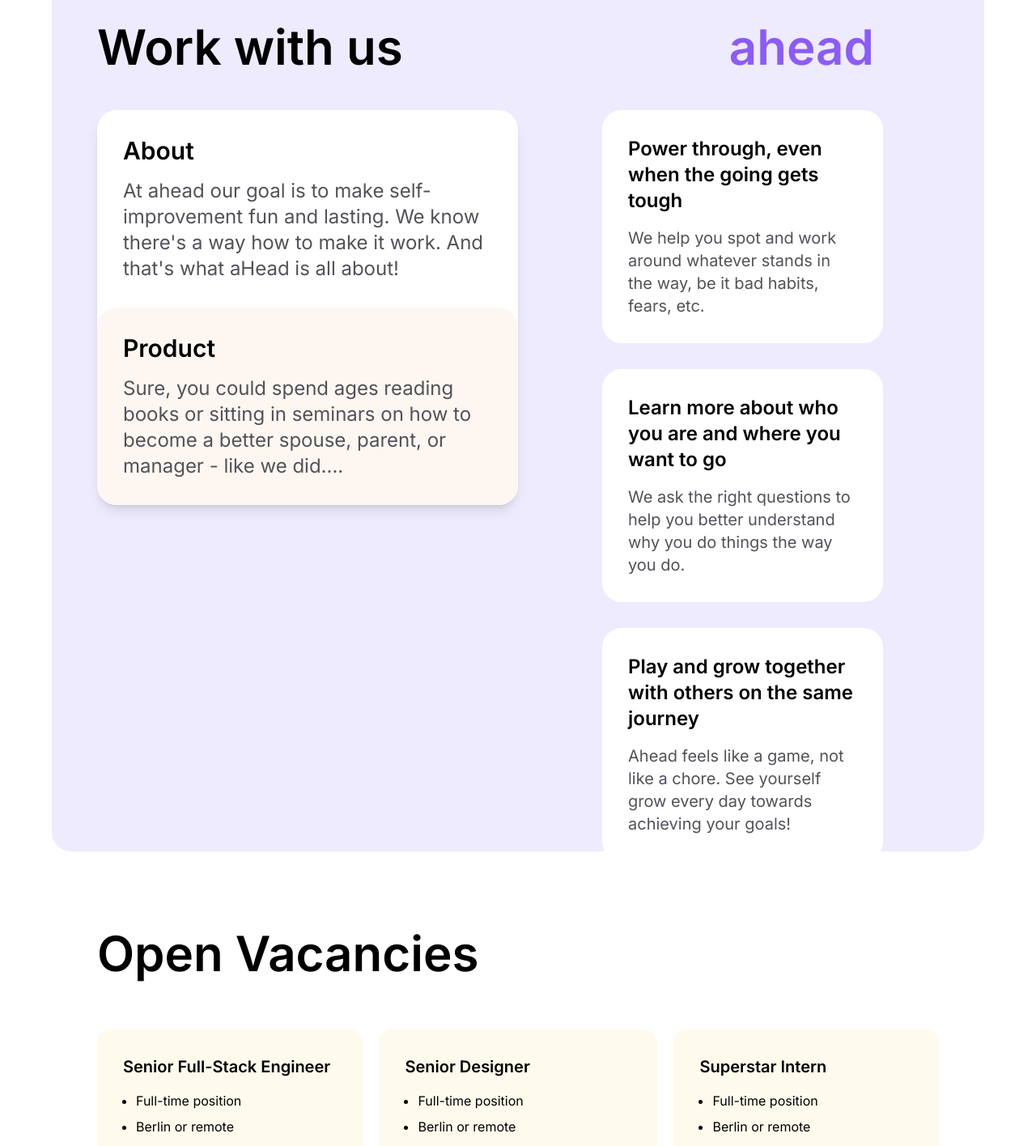
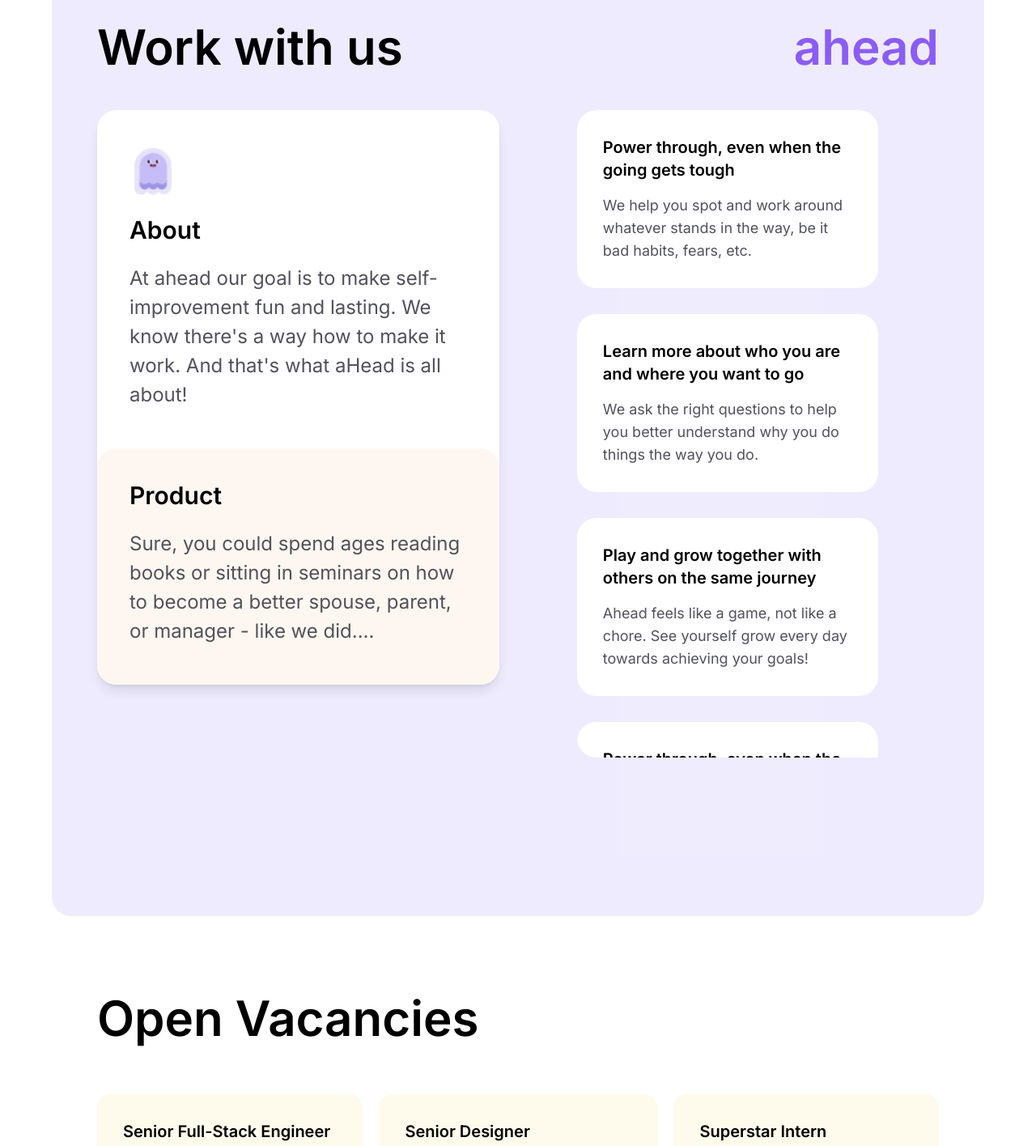
Before and after one commit to niladrix719/AHead-UI, a Next.js app: page / in a window 1280 px wide. Shown: the part 5800-7216 px from the top of the page at 81% size. Built offline with nearby package versions, Linux system fonts and the light colour scheme.

Commit message:
added scroll and animation to work with us section

```diff
--- a/app/components/openVacancies.tsx
+++ b/app/components/openVacancies.tsx
@@ -48,7 +48,7 @@
      .to(ref.current, { duration: 0.35, height: '12.5rem' });
 
     // gsap.to(btnRef.current, { duration: 0.25, scale: 0.3, delay: 0.25, ease: 'power4' });
-    gsap.to(btnRef.current, { duration: 0, scale: 1 });
+    // gsap.to(btnRef.current, { duration: 0, scale: 1 });
   };
 
   return (
--- a/app/components/workWithUs.tsx
+++ b/app/components/workWithUs.tsx
@@ -1,22 +1,54 @@
+'use client';
+import Image from 'next/image';
+import React, { useRef, useEffect } from "react";
+import { gsap } from "gsap";
+import { ScrollTrigger } from "gsap/ScrollTrigger";
+
 function WorkWithUs() {
+  const headingRef = useRef(null);
+  const heading2Ref = useRef(null);
+
+  gsap.registerPlugin(ScrollTrigger);
+
+  useEffect(() => {
+    gsap.from(headingRef.current, {
+      duration: 1,
+      x: -500,
+      scale: 0.65,
+      opacity: 0.5,
+      ease: "back.inOut",
+      scrollTrigger: headingRef.current,
+    });
+
+    gsap.from(heading2Ref.current, {
+      duration: 1,
+      x: 500,
+      scale: 0.65,
+      opacity: 0.5,
+      ease: "back.inOut",
+      scrollTrigger: heading2Ref.current,
+    });
+  }, []);
+
   return (
-    <div className="bg-[#eeebfef7] overflow-hidden py-24 px-14 relative h-[140vh] w-[90%] justify-between flex p-8 gap-24 rounded-3xl">
+    <div className="bg-[#eeebfef7] overflow-hidden py-24 px-14 relative h-[150vh] w-[90%] justify-between flex p-8 gap-24 rounded-3xl">
       {/* left section */}
 
       <div className="flex flex-col w-[50%] items-start gap-12">
-        <h1 className="text-6xl font-semibold">Work with us</h1>
+        <h1 ref={headingRef} className="text-6xl font-semibold">Work with us</h1>
         <div className="flex-col bg-white w-full rounded-3xl shadow-lg shadow[#eeebfef7]">
-          <div className="p-8 flex flex-col gap-4">
+          <div className="p-10 flex flex-col gap-4">
+          <Image src='/char5.png' alt='animation' height={60} width={60} />
             <h1 className="text-3xl font-semibold">About</h1>
-            <p className="text-2xl text-zinc-600">
+            <p className="text-2xl text-zinc-600 py-2 leading-9">
               At ahead our goal is to make self- improvement fun and lasting. We
               know there&apos;s a way how to make it work. And that&apos;s what
               aHead is all about!
             </p>
           </div>
-          <div className="p-8 flex flex-col gap-4 bg-[#fef7f1] rounded-3xl">
+          <div className="p-10 flex flex-col gap-4 bg-[#fef7f1] rounded-3xl">
             <h1 className="text-3xl font-semibold">Product</h1>
-            <p className="text-2xl text-zinc-600">
+            <p className="text-2xl text-zinc-600 py-2 leading-9">
               Sure, you could spend ages reading books or sitting in seminars on
               how to become a better spouse, parent, or manager - like we
               did....
@@ -27,34 +59,61 @@
 
       {/* right section */}
 
-      <div className="flex flex-col w-[40%] items-start gap-12">
-        <h1 className="text-6xl text-end w-full px-20 text-violet-500 font-semibold">
+      <div className="flex flex-col w-[45%] items-start gap-12">
+        <h1 ref={heading2Ref} className="text-6xl text-end w-full text-violet-500 font-semibold">
           ahead
         </h1>
-        <div className="flex flex-col gap-8 w-5/6 rounded-3xl">
-          <div className="p-8 flex flex-col gap-4 bg-white rounded-3xl shadow[#eeebfef7]">
-            <h1 className="text-2xl font-semibold">
+        <div className="flex flex-col gap-8 w-full rounded-3xl items-start h-[100vh] overflow-y-scroll custom-scrollbar">
+          <div className="p-8 flex flex-col w-5/6 gap-4 bg-white rounded-3xl shadow[#eeebfef7]">
+            <h1 className="text-xl font-semibold">
               Power through, even when the going gets tough
             </h1>
-            <p className="text-xl text-zinc-600">
+            <p className="text-lg text-zinc-600">
               We help you spot and work around whatever stands in the way, be it
               bad habits, fears, etc.
             </p>
           </div>
-          <div className="p-8 flex flex-col gap-4 bg-white rounded-3xl shadow[#eeebfef7]">
-            <h1 className="text-2xl font-semibold">
+          <div className="p-8 flex flex-col w-5/6 gap-4 bg-white rounded-3xl shadow[#eeebfef7]">
+            <h1 className="text-xl font-semibold">
               Learn more about who you are and where you want to go
             </h1>
-            <p className="text-xl text-zinc-600">
+            <p className="text-lg text-zinc-600">
               We ask the right questions to help you better understand why you
               do things the way you do.
             </p>
           </div>
-          <div className="p-8 flex flex-col gap-4 bg-white rounded-3xl shadow[#eeebfef7]">
-            <h1 className="text-2xl font-semibold">
+          <div className="p-8 flex flex-col w-5/6 gap-4 bg-white rounded-3xl shadow[#eeebfef7]">
+            <h1 className="text-xl font-semibold">
               Play and grow together with others on the same journey
             </h1>
-            <p className="text-xl text-zinc-600">
+            <p className="text-lg text-zinc-600">
+              Ahead feels like a game, not like a chore. See yourself grow every
+              day towards achieving your goals!
+            </p>
+          </div>
+          <div className="p-8 flex flex-col w-5/6 gap-4 bg-white rounded-3xl shadow[#eeebfef7]">
+            <h1 className="text-xl font-semibold">
+              Power through, even when the going gets tough
+            </h1>
+            <p className="text-lg text-zinc-600">
+              We help you spot and work around whatever stands in the way, be it
+              bad habits, fears, etc.
+            </p>
+          </div>
+          <div className="p-8 flex flex-col w-5/6 gap-4 bg-white rounded-3xl shadow[#eeebfef7]">
+            <h1 className="text-xl font-semibold">
+              Learn more about who you are and where you want to go
+            </h1>
+            <p className="text-lg text-zinc-600">
+              We ask the right questions to help you better understand why you
+              do things the way you do.
+            </p>
+          </div>
+          <div className="p-8 flex flex-col w-5/6 gap-4 bg-white rounded-3xl shadow[#eeebfef7]">
+            <h1 className="text-xl font-semibold">
+              Play and grow together with others on the same journey
+            </h1>
+            <p className="text-lg text-zinc-600">
               Ahead feels like a game, not like a chore. See yourself grow every
               day towards achieving your goals!
             </p>
--- a/app/globals.css
+++ b/app/globals.css
@@ -15,3 +15,22 @@
     --background-end-rgb: 0, 0, 0;
   }
 }
+
+/* Custom Scrollbar Styles */
+
+.custom-scrollbar {
+  scrollbar-width: thin;
+}
+
+.custom-scrollbar::-webkit-scrollbar {
+  width: 7px;
+}
+
+.custom-scrollbar::-webkit-scrollbar-thumb {
+  background-color: mediumpurple;
+  border-radius: 6px;
+}
+
+.custom-scrollbar::-webkit-scrollbar-track {
+  background-color: white;
+}
```
Also changed, not shown: public/char5.png (added).
